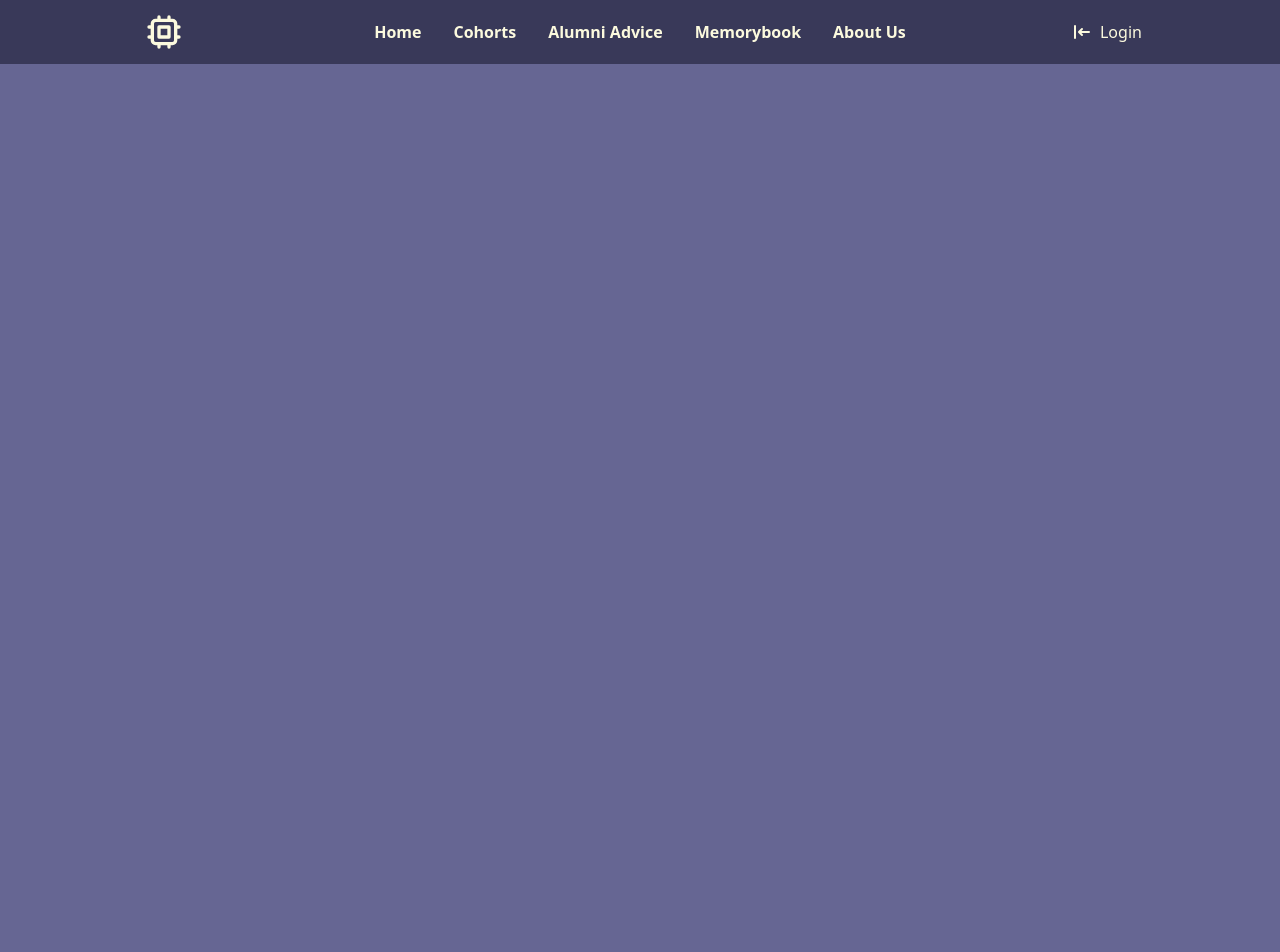
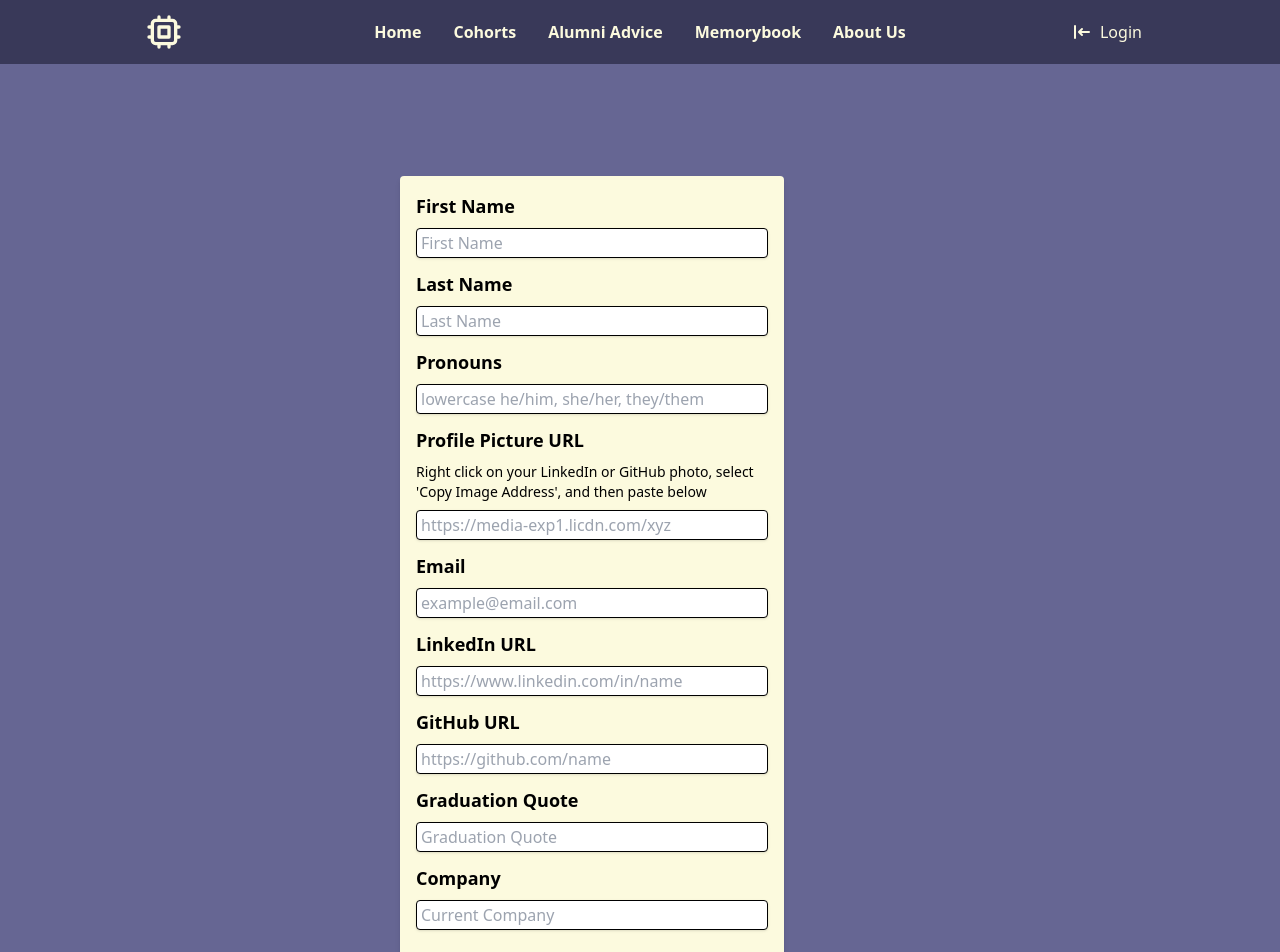
Before and after one commit to alchemy-yearbook-app/front-end, a React app: page /profile/create in a window 1280 px wide. Shown: the top 952 px of the page. Before the commit the page ends 800 px from the top, so only its background shows below. Built offline with nearby package versions, Linux system fonts and the light colour scheme; no server answers.

Commit message:
renamed file to make more sense and added styles

```diff
--- a/src/App.jsx
+++ b/src/App.jsx
@@ -8,7 +8,7 @@ import Yearbook from './views/Yearbook/Yearbook';
 // import Memorybook from './views/Memorybook/Memorybook';
 import About from './views/About/About';
 // import MemCreateEdit from './views/MemCreateEdit/MemCreateEdit';
-import YearCreateEdit from './views/YearCreateEdit/YearCreateEdit';
+import ProfileCreateEdit from './views/ProfileCreateEdit/ProfileCreateEdit';
 import Auth from './views/Auth/Auth';
 import { UserProvider } from './context/UserContext';
 import Navbar from './components/Navbar/Navbar';
@@ -34,10 +34,10 @@ function App() {
           <Route exact path="/yearbook">
             <Yearbook />
           </Route>
-          <Route exact path="/yearbook/create">
-            <YearCreateEdit />
+          <Route exact path="/profile/create">
+            <ProfileCreateEdit />
           </Route>
-          {/* <PrivateRoute exact path="/yearbook/:id/edit">
+          {/* <PrivateRoute exact path="/profile/:id/edit">
             <YearCreateEdit isEditing />
           </PrivateRoute> */}
           {/* <PrivateRoute exact path="/memorybook">
--- /dev/null
+++ b/src/views/ProfileCreateEdit/ProfileCreateEdit.jsx
@@ -0,0 +1,115 @@
+import React from 'react';
+
+export default function ProfileCreateEdit() {
+  return (
+    <>
+      <div className="relative py-16">
+        <div className="relative container m-auto px-6 text-gray-500 md:px-12 xl:px-40">
+          <div className="m-auto md:w-8/12 lg:w-6/12 xl:w-6/12">
+            <form className="bg-white shadow-md rounded py-4 px-4 max-h-10.4  max-w-sm ">
+              <legend className="font-bold "></legend>
+              <section>
+                <label className="block font-bold mb-2 text-lg" htmlFor="email">
+                  First Name
+                </label>
+                <input
+                  className="shadow appearance-none border rounded w-full py-1 px-1 mb-3 leading-tight focus:outline-none focus:shadow-outline"
+                  id="firstName"
+                  name="FirstName"
+                  placeholder="First Name"
+                />
+              </section>
+              <section>
+                <label className="block font-bold mb-2 text-lg">
+                  Last Name
+                </label>
+                <input
+                  className="shadow appearance-none border rounded w-full py-1 px-1 mb-3 leading-tight focus:outline-none focus:shadow-outline"
+                  placeholder="Last Name"
+                />
+              </section>
+              <section>
+                <label className="block font-bold mb-2 text-lg">Pronouns</label>
+                <input
+                  className="shadow appearance-none border rounded w-full py-1 px-1 mb-3 leading-tight focus:outline-none focus:shadow-outline"
+                  placeholder="lowercase he/him, she/her, they/them"
+                />
+              </section>
+              <section>
+                <label className="block font-bold mb-2 text-lg">
+                  Profile Picture URL
+                </label>
+                <label className="block mb-2 text-sm">
+                  Right click on your LinkedIn or GitHub photo, select 'Copy
+                  Image Address', and then paste below
+                </label>
+                <input
+                  className="shadow appearance-none border rounded w-full py-1 px-1 mb-3 leading-tight focus:outline-none focus:shadow-outline"
+                  placeholder="https://media-exp1.licdn.com/xyz"
+                />
+              </section>
+              <section>
+                <label className="block font-bold mb-2 text-lg">Email</label>
+                <input
+                  className="shadow appearance-none border rounded w-full py-1 px-1 mb-3 leading-tight focus:outline-none focus:shadow-outline"
+                  placeholder="example@email.com"
+                />
+              </section>
+
+              <section>
+                <label className="block font-bold mb-2 text-lg">
+                  LinkedIn URL
+                </label>
+                <input
+                  className="shadow appearance-none border rounded w-full py-1 px-1 mb-3 leading-tight focus:outline-none focus:shadow-outline"
+                  placeholder="https://www.linkedin.com/in/name"
+                />
+              </section>
+
+              <section>
+                <label className="block font-bold mb-2 text-lg">
+                  GitHub URL
+                </label>
+                <input
+                  className="shadow appearance-none border rounded w-full py-1 px-1 mb-3 leading-tight focus:outline-none focus:shadow-outline"
+                  placeholder="https://github.com/name"
+                />
+              </section>
+
+              <section>
+                <label className="block font-bold mb-2 text-lg">
+                  Graduation Quote
+                </label>
+                <input
+                  className="shadow appearance-none border rounded w-full py-1 px-1 mb-3 leading-tight focus:outline-none focus:shadow-outline"
+                  placeholder="Graduation Quote"
+                />
+              </section>
+
+              <section>
+                <label
+                  className="block font-bold mb-2 text-lg"
+                  htmlFor="password"
+                  aria-label="password"
+                >
+                  Company
+                </label>
+                <input
+                  className="shadow appearance-none border rounded w-full py-1 px-1 mb-3 leading-tight focus:outline-none focus:shadow-outline"
+                  placeholder="Current Company"
+                />
+              </section>
+
+              <button
+                type="submit"
+                className="bg-purple text-white hover:bg-darkerpurple py-0.3 font-bold rounded focus:outline-none focus:shadow-outline p-2 mt-8"
+              >
+                Save Changes
+              </button>
+            </form>
+          </div>
+        </div>
+      </div>
+    </>
+  );
+}
--- a/src/views/YearCreateEdit/YearCreateEdit.jsx
+++ /dev/null
@@ -1,93 +0,0 @@
-import React from 'react';
-
-export default function YearCreateEdit() {
-  return (
-    <>
-      <form className="bg-white shadow-md rounded py-4 px-4 max-h-10.4  max-w-sm  ">
-        <legend className="text-sm font-bold "></legend>
-        <section>
-          <label
-            className="block text-gray-700 text-sm font-bold mb-2"
-            htmlFor="email"
-          >
-            First Name
-          </label>
-          <input
-            className="shadow appearance-none border rounded w-full py-1 px-1 text-gray-700 mb-3 leading-tight focus:outline-none focus:shadow-outline"
-            id="firstName"
-            name="FirstName"
-            placeholder="First Name"
-          />
-        </section>
-        <section>
-          <label>Last Name</label>
-          <input
-            className="shadow appearance-none border rounded w-full py-1 px-1 text-gray-700 mb-3 leading-tight focus:outline-none focus:shadow-outline"
-            placeholder="Last Name"
-          />
-        </section>
-
-        <section>
-          <label className="block text-gray-700 text-sm font-bold mb-2">
-            Email
-          </label>
-          <input
-            className="shadow appearance-none border rounded w-full py-1 px-1 text-gray-700 mb-3 leading-tight focus:outline-none focus:shadow-outline"
-            placeholder="Email"
-          />
-        </section>
-
-        <section>
-          <label className="block text-gray-700 text-sm font-bold mb-2">
-            Linkedin
-          </label>
-          <input
-            className="shadow appearance-none border rounded w-full py-1 px-1 text-gray-700 mb-3 leading-tight focus:outline-none focus:shadow-outline"
-            placeholder="Linkedin"
-          />
-        </section>
-
-        <section>
-          <label className="block text-gray-700 text-sm font-bold mb-2">
-            github
-          </label>
-          <input
-            className="shadow appearance-none border rounded w-full py-1 px-1 text-gray-700 mb-3 leading-tight focus:outline-none focus:shadow-outline"
-            placeholder="github"
-          />
-        </section>
-
-        <section>
-          <label className="block text-gray-700 text-sm font-bold mb-2">
-            Graduation Quote
-          </label>
-          <input
-            className="shadow appearance-none border rounded w-full py-1 px-1 text-gray-700 mb-3 leading-tight focus:outline-none focus:shadow-outline"
-            placeholder="Graduation Quote"
-          />
-        </section>
-
-        <section>
-          <label
-            className="block text-gray-700 text-sm font-bold mb-2"
-            htmlFor="password"
-            aria-label="password"
-          >
-            Company
-          </label>
-          <input
-            className="shadow appearance-none border rounded w-full py-1 px-1 text-gray-700 mb-3 leading-tight focus:outline-none focus:shadow-outline"
-            placeholder="Current Company"
-          />
-        </section>
-
-        <button
-          type="submit"
-          className="bg-blue-500 hover:bg-blue-700 py-0.3 text-blue-500 font-bold rounded focus:outline-none focus:shadow-outline"
-        >
-          Save Changes
-        </button>
-      </form>
-    </>
-  );
-}
```
